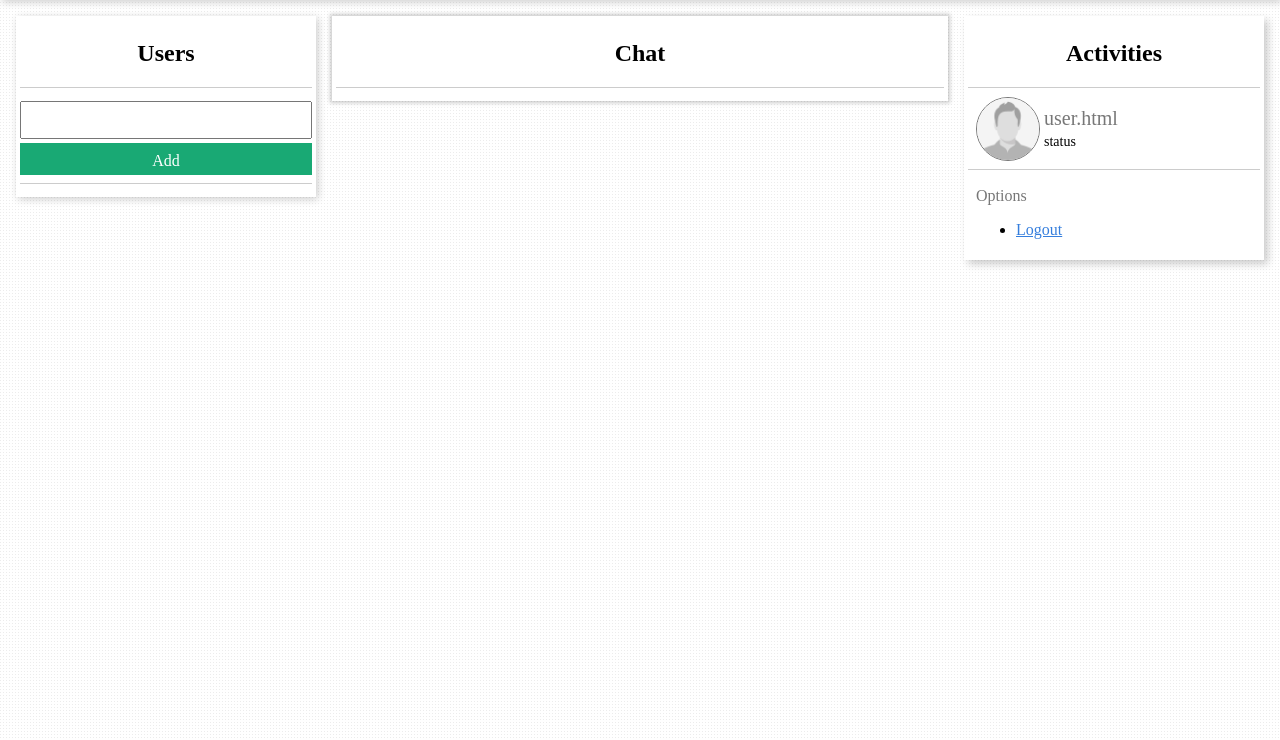
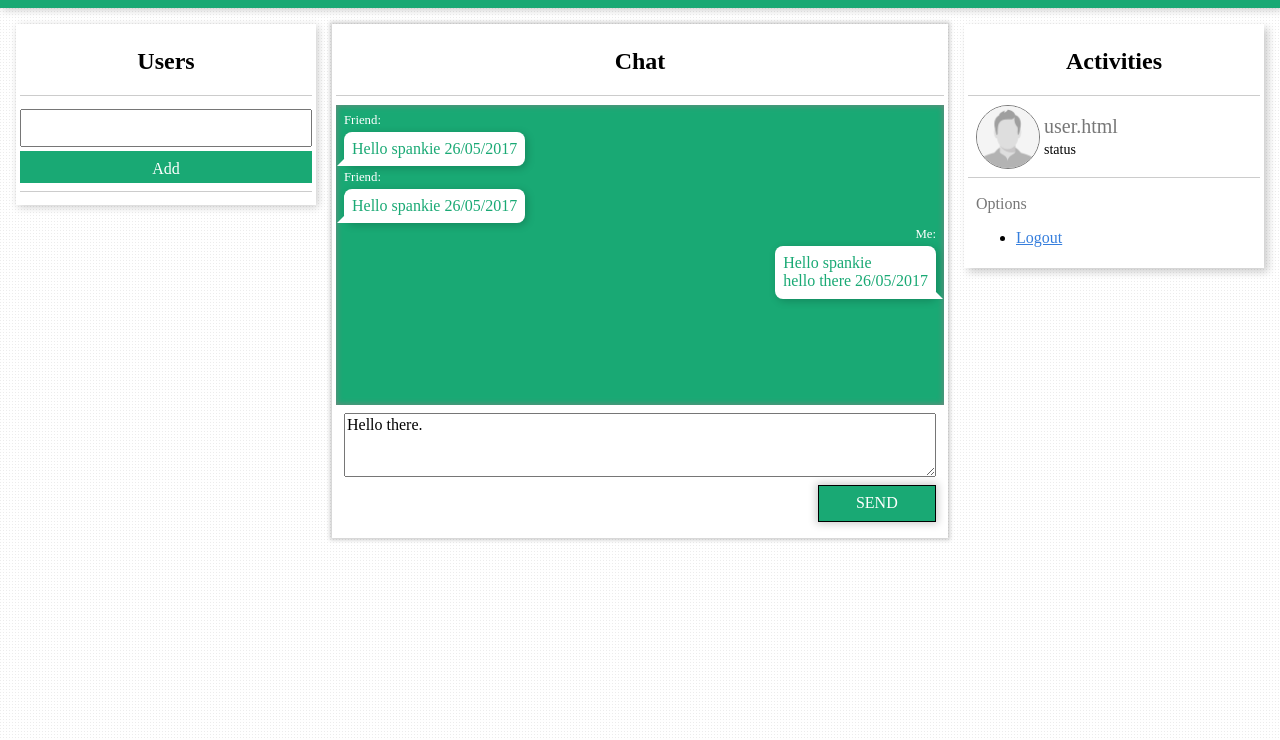
Before and after one commit to spankie/web-chat, a plain HTML site: page web/templates/user.html in a window 1280 px wide. Shown: the part 60-800 px from the top of the page. Drawn offline with nearby package versions, Linux system fonts and the light colour scheme; files that its build step writes are made by us from their sources; no server answers; files whose address does not match are found by name.

Commit message:
chat bubbles

```diff
--- a/web/static/css/user.css
+++ b/web/static/css/user.css
@@ -1,5 +1,6 @@
 html {
     height: 100%;
+    min-width: 900px;
 }
 
 body {
@@ -112,3 +113,40 @@ hr.light {
     height: 5em;
   }
 }
+
+#chatbox {
+   -moz-box-shadow:    inset 0 0 6px gray;
+   -webkit-box-shadow: inset 0 0 6px gray;
+   box-shadow:         inset 0 0 6px gray;
+
+   overflow: auto;
+   min-height: 300px;
+   max-height: 400px;
+}
+
+/* Friend message */
+.fm::after {
+    content: "";
+    position: absolute;
+    right: 100%;
+    bottom: 4px;
+    margin-right: -13px;
+    border-width: 10px;
+    border-style: solid;
+    border-color: transparent transparent white transparent ;
+}
+
+.mm::after {
+    content: "";
+    position: absolute;
+    right: 0;
+    bottom: 4px;
+    margin-right: -7px;
+    border-width: 10px;
+    border-style: solid;
+    border-color: transparent transparent white transparent ;
+}
+
+.sender {
+    font-size: .8rem;
+}
--- a/web/static/js/user.js
+++ b/web/static/js/user.js
@@ -1,12 +1,16 @@
 userarea = angular.module("userarea", ['ngCookies']);
 
 userarea.controller("user", function($scope, $location, $cookies, $http, $window) {
+    var chatBox = document.getElementById("chatbox");
+    chatBox.scrollTop = chatBox.scrollHeight;
+
     urlsplit = $location.absUrl().split("/");
     username = urlsplit[urlsplit.length - 1];
     $scope.username = username;
     $scope.friends = [];
     $http.post("/api/get/friends", {}).then(function(response){
         // success response callback
+        data = response.data;
         if (data.hasOwnProperty('status') && data.status == 'error') {
             // You have no friends
             // tell the user
--- a/web/templates/user.html
+++ b/web/templates/user.html
@@ -22,7 +22,7 @@
             <div class="shadow-4">
                 <nav class="">
                     <div class="bg-green pv3 ph3">
-                        <a href="/" class="no-underline"><h2 class="mv0 white">DEE WEB CHAT</h2></a>
+                        <a href="/" class="no-underline dib pa1"><h2 class="mv0 white">DEE WEB CHAT</h2></a>
                     </div>
                 </nav>
             </div>
@@ -73,6 +73,35 @@
                     <div class="b--green bg-white pa1 shadow-1">
                         <h2 class="tc">Chat</h2>
                         <hr class="light">
+                        <div class="">
+                            <div class="pa2 bg-green" id="chatbox">
+                                <div class="relative">
+                                    <div class="cf"><p class="mv0 white sender">Friend:</p></div>
+                                    <div class="pa2 bg-white green dib br3 mv1 fm shadow-4">
+                                        <span class="">Hello spankie</span>
+                                        <span class="">26/05/2017</span>
+                                    </div>
+                                </div>
+                                <div class="relative">
+                                    <div class="cf"><p class="mv0 white sender">Friend:</p></div>
+                                    <div class="pa2 bg-white green dib br3 mv1 fm shadow-4">
+                                        <span class="">Hello spankie</span>
+                                        <span class="">26/05/2017</span>
+                                    </div>
+                                </div>
+                                <div class="cf relative">
+                                    <div class="cf"><p class="mv0 fr white sender">Me:</p></div>
+                                    <div class="pa2 bg-white green dib br3 mv1 fr mm shadow-4">
+                                        <span class="">Hello spankie<br>hello there</span>
+                                        <span class="">26/05/2017</span>
+                                    </div>
+                                </div>
+                            </div>
+                            <div class="pa2 cf">
+                                <textarea class="w-100 h3" style="max-width: 100%; max-height: 70px;">Hello there.</textarea>
+                                <input type="button" value="SEND" class="mv1 w-20 ba bg-green white shadow-2 pa2 fr">
+                            </div>
+                        </div>
                     </div>
                 </div>
 
```
Also changed, not shown: 1 other file.
